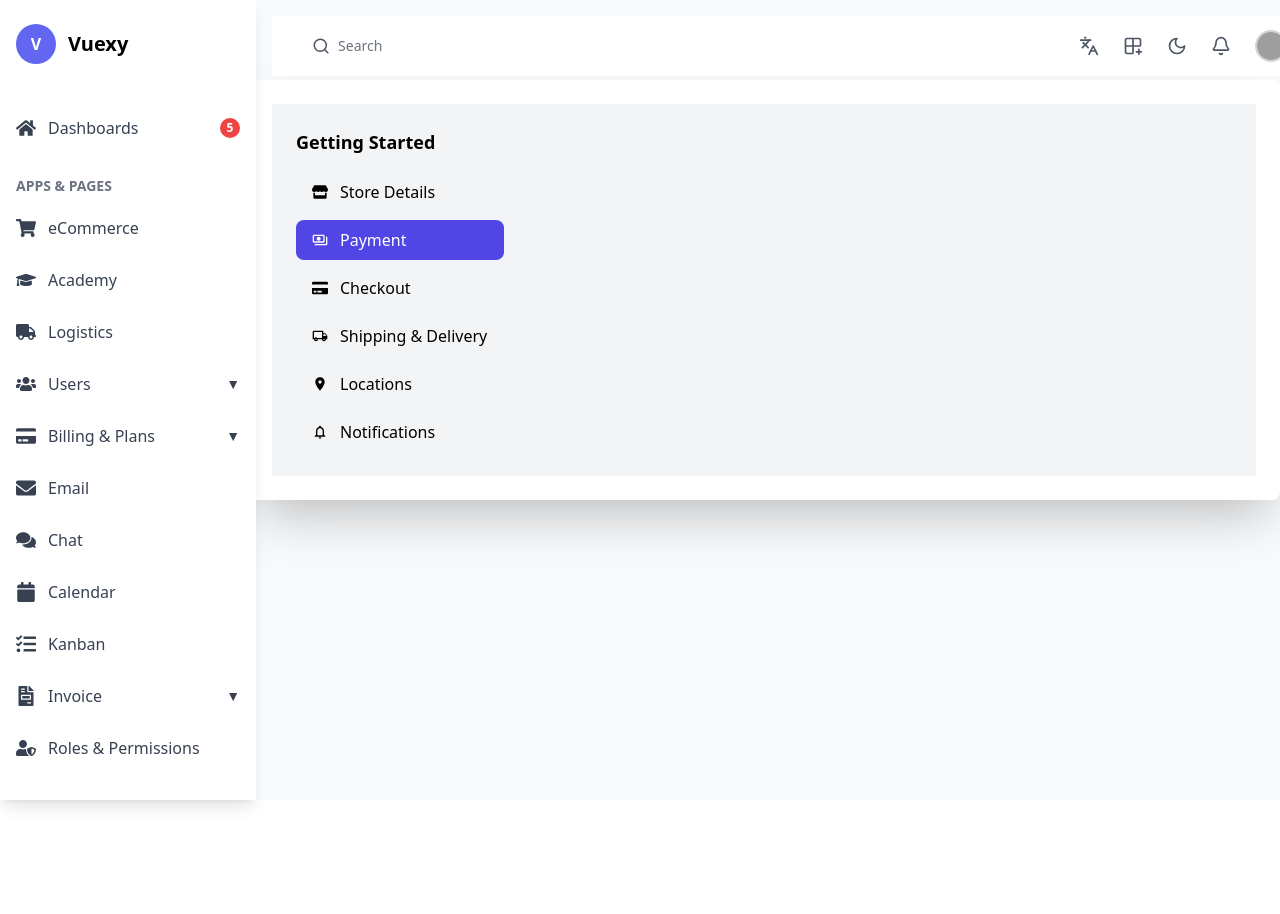
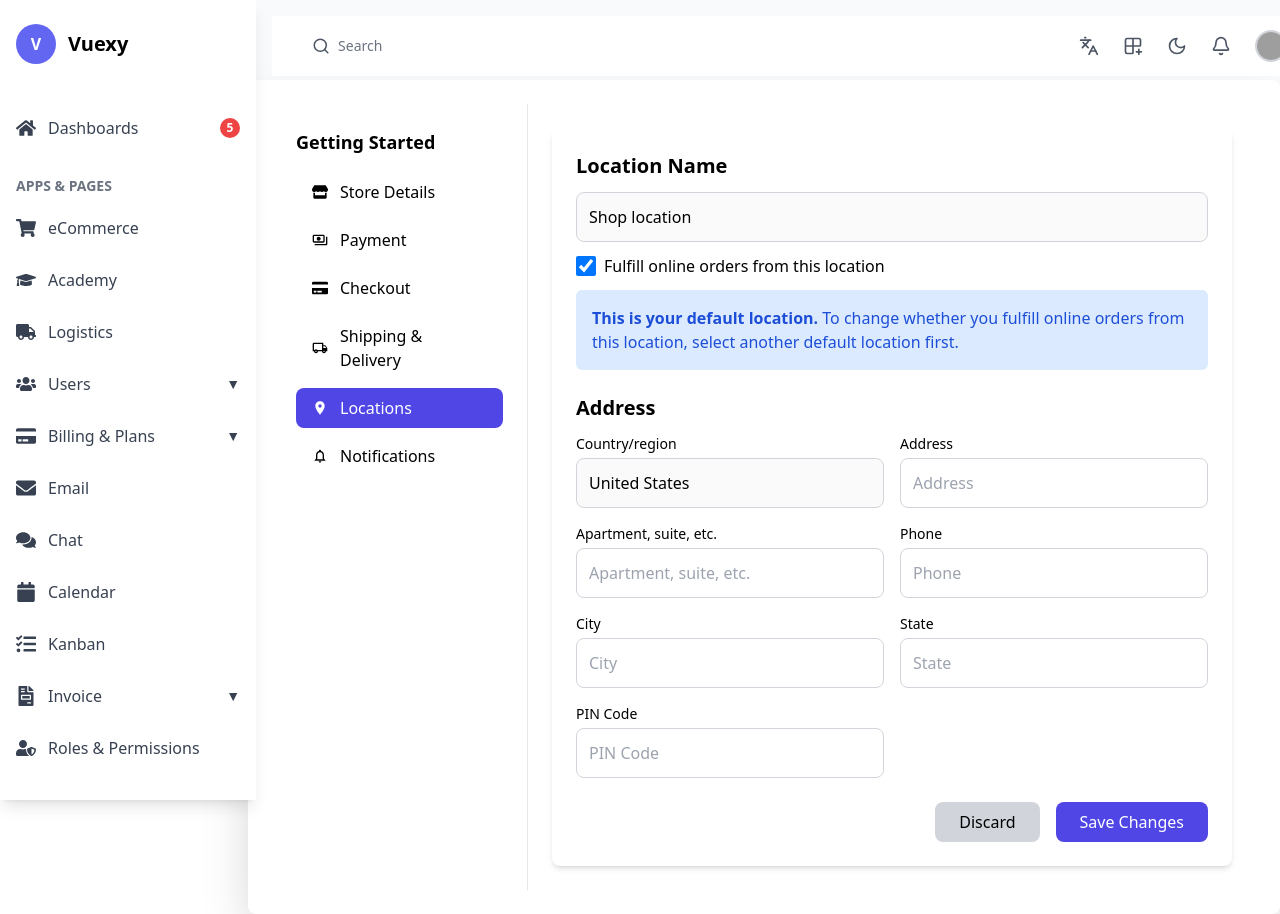
Before and after one commit to xnafi/dashboard, a React (Vite) app: page /ECommerceLocations in a window 1280 px wide. Before the commit the page ends 800 px from the top, so only its background shows below. Built offline with nearby package versions, Linux system fonts and the light colour scheme; grey boxes are pictures that could not be loaded.

Commit message:
Ecommerce locations in progress

```diff
--- a/src/pages/eCommerce/ECommerceLocations.tsx
+++ b/src/pages/eCommerce/ECommerceLocations.tsx
@@ -7,8 +7,8 @@ import {
   MdNotificationsNone,
 } from "react-icons/md";
 
-const ECommercePayment = () => {
-  const [activeTab, setActiveTab] = useState("Payment");
+const ECommerceLocations = () => {
+  const [activeTab, setActiveTab] = useState("Locations");
 
   const menuItems = [
     { name: "Store Details", icon: <FaStore /> },
@@ -21,20 +21,20 @@ const ECommercePayment = () => {
 
   return (
     <div className="p-6 bg-gray-50 mt-20 ml-6 dark:bg-gray-900 div-dark max-w-full rounded-lg shadow-2xl">
-      <div className="flex bg-gray-100 dark:bg-gray-900">
+      <div className="flex dark:bg-gray-900">
         {/* Sidebar */}
-        <aside className="w-64 p-6">
+        <aside className="w-64 p-6 border-r border-gray-200 dark:border-gray-700">
           <h2 className="text-lg font-semibold mb-4">Getting Started</h2>
           <ul className="space-y-2">
             {menuItems.map((item) => (
               <li
                 key={item.name}
                 className={`flex items-center gap-3 px-4 py-2 rounded-lg cursor-pointer
-                                ${
-                                  activeTab === item.name
-                                    ? "bg-indigo-600 text-white"
-                                    : "hover:bg-indigo-300"
-                                }`}
+                  ${
+                    activeTab === item.name
+                      ? "bg-indigo-600 text-white"
+                      : "hover:bg-indigo-300 dark:hover:bg-indigo-500"
+                  }`}
                 onClick={() => setActiveTab(item.name)}
               >
                 {item.icon} <span>{item.name}</span>
@@ -44,10 +44,109 @@ const ECommercePayment = () => {
         </aside>
 
         {/* Right Side Content */}
+        <div className="flex-1 p-6">
+          {activeTab === "Locations" && (
+            <div className="bg-white p-6 rounded-lg shadow-md dark:bg-gray-800">
+              {/* Location Name */}
+              <div className="mb-6">
+                <h3 className="text-xl font-semibold mb-3">Location Name</h3>
+                <input
+                  type="text"
+                  value="Shop location"
+                  disabled
+                  className="w-full p-3 border border-gray-300 rounded-lg dark:bg-gray-700 dark:border-gray-600"
+                />
+                <div className="mt-3 flex items-center">
+                  <input type="checkbox" checked className="w-5 h-5 mr-2 text-indigo-600" />
+                  <label>Fulfill online orders from this location</label>
+                </div>
+                <div className="mt-3 p-4 bg-blue-100 text-blue-700 rounded-md">
+                  <p>
+                    <strong>This is your default location.</strong> To change whether you fulfill
+                    online orders from this location, select another default location first.
+                  </p>
+                </div>
+              </div>
 
+              {/* Address Section */}
+              <div>
+                <h3 className="text-xl font-semibold mb-3">Address</h3>
+                <div className="grid grid-cols-2 gap-4">
+                  <div>
+                    <label className="block mb-1 text-sm">Country/region</label>
+                    <input
+                      type="text"
+                      value="United States"
+                      disabled
+                      className="w-full p-3 border border-gray-300 rounded-lg dark:bg-gray-700 dark:border-gray-600"
+                    />
+                  </div>
+                  <div>
+                    <label className="block mb-1 text-sm">Address</label>
+                    <input
+                      type="text"
+                      placeholder="Address"
+                      className="w-full p-3 border border-gray-300 rounded-lg dark:bg-gray-700 dark:border-gray-600"
+                    />
+                  </div>
+                  <div>
+                    <label className="block mb-1 text-sm">Apartment, suite, etc.</label>
+                    <input
+                      type="text"
+                      placeholder="Apartment, suite, etc."
+                      className="w-full p-3 border border-gray-300 rounded-lg dark:bg-gray-700 dark:border-gray-600"
+                    />
+                  </div>
+                  <div>
+                    <label className="block mb-1 text-sm">Phone</label>
+                    <input
+                      type="text"
+                      placeholder="Phone"
+                      className="w-full p-3 border border-gray-300 rounded-lg dark:bg-gray-700 dark:border-gray-600"
+                    />
+                  </div>
+                  <div>
+                    <label className="block mb-1 text-sm">City</label>
+                    <input
+                      type="text"
+                      placeholder="City"
+                      className="w-full p-3 border border-gray-300 rounded-lg dark:bg-gray-700 dark:border-gray-600"
+                    />
+                  </div>
+                  <div>
+                    <label className="block mb-1 text-sm">State</label>
+                    <input
+                      type="text"
+                      placeholder="State"
+                      className="w-full p-3 border border-gray-300 rounded-lg dark:bg-gray-700 dark:border-gray-600"
+                    />
+                  </div>
+                  <div>
+                    <label className="block mb-1 text-sm">PIN Code</label>
+                    <input
+                      type="text"
+                      placeholder="PIN Code"
+                      className="w-full p-3 border border-gray-300 rounded-lg dark:bg-gray-700 dark:border-gray-600"
+                    />
+                  </div>
+                </div>
+              </div>
+
+              {/* Buttons */}
+              <div className="mt-6 flex justify-end space-x-4">
+                <button className="px-6 py-2 bg-gray-300 rounded-lg hover:bg-gray-400 dark:bg-gray-700 dark:hover:bg-gray-600">
+                  Discard
+                </button>
+                <button className="px-6 py-2 bg-indigo-600 text-white rounded-lg hover:bg-indigo-700">
+                  Save Changes
+                </button>
+              </div>
+            </div>
+          )}
+        </div>
       </div>
     </div>
   );
 };
 
-export default ECommercePayment;
+export default ECommerceLocations;
```
